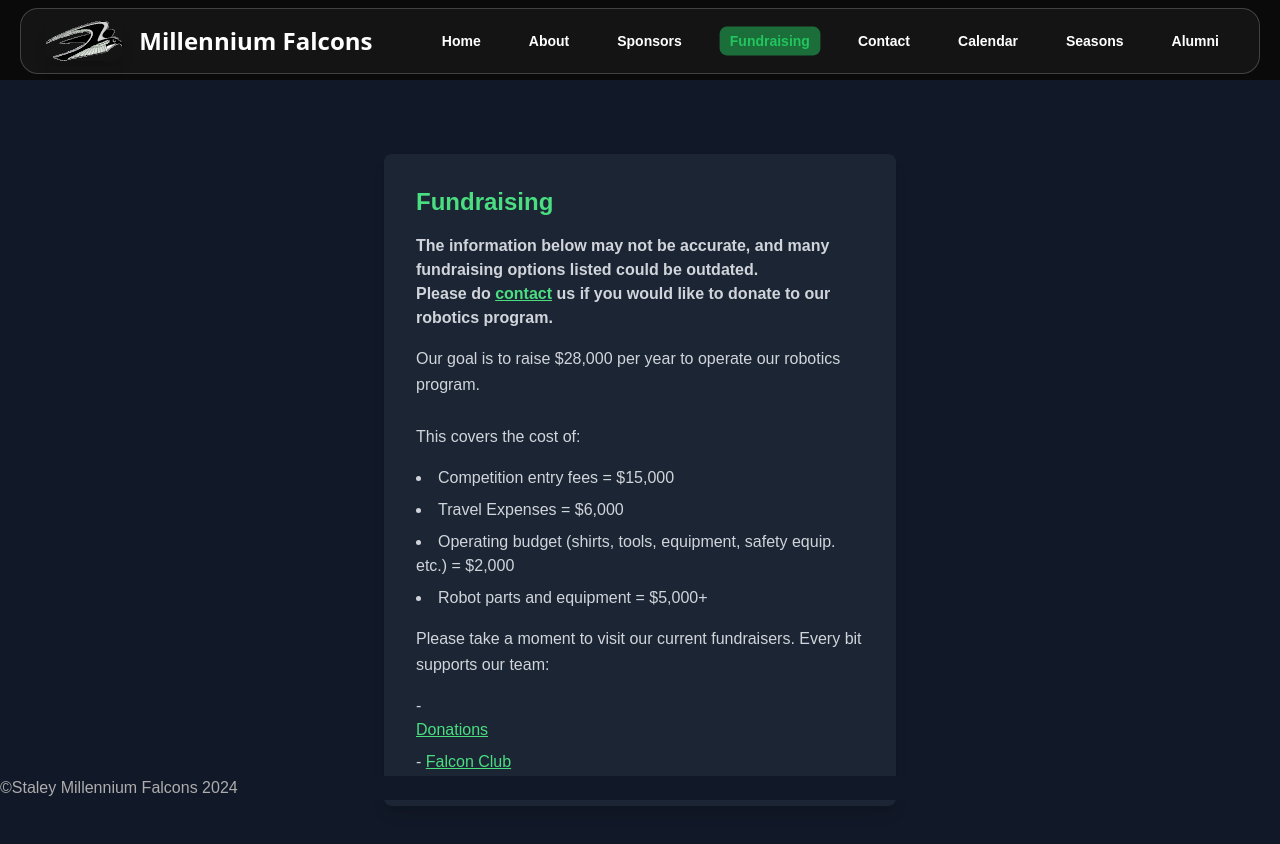
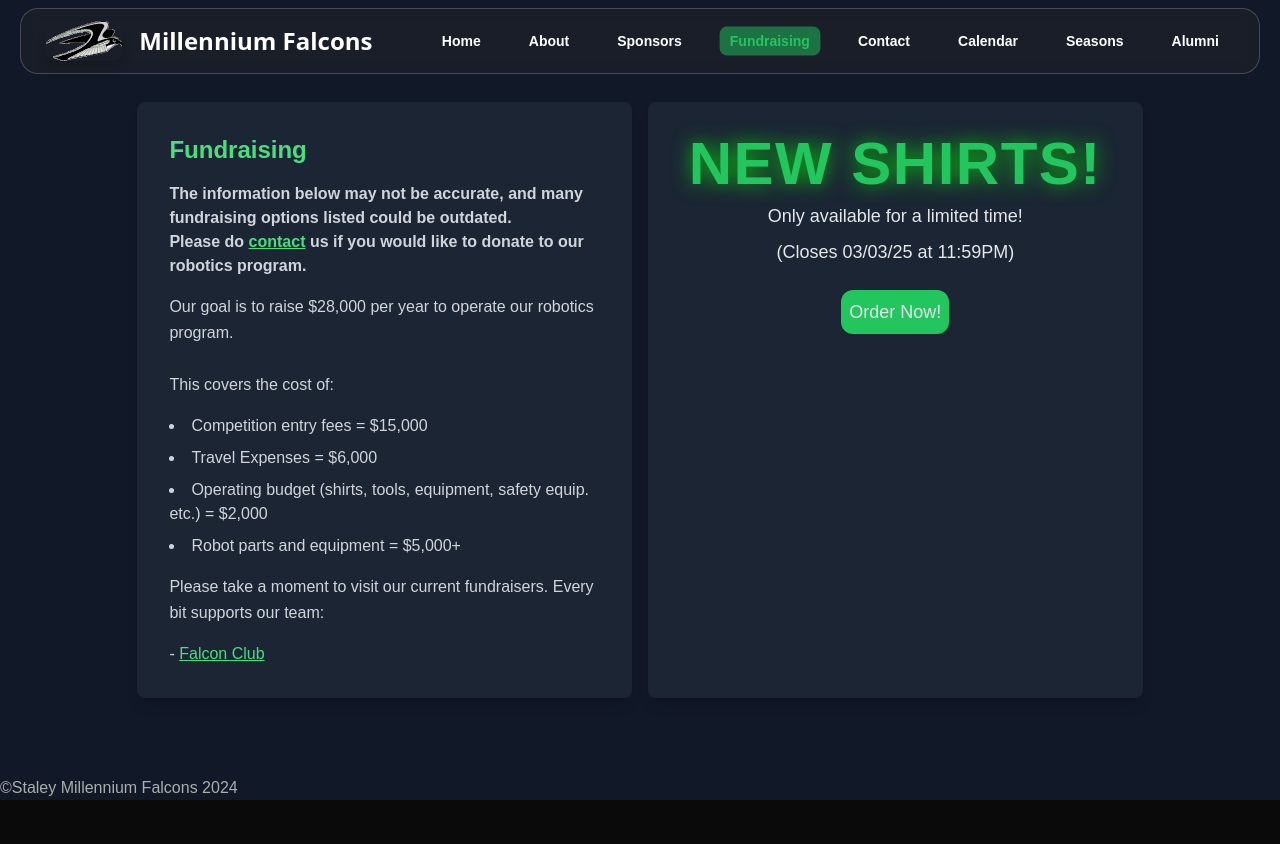
Before and after one commit to SHS-Programmers/final-robotics-site, a Next.js app: page /fundraising in a window 1280 px wide. Shown: the top 844 px of the page. After the commit the page ends 800 px from the top, so only its background shows below. Built offline with nearby package versions, Linux system fonts and the light colour scheme; a web font is replaced by a local one.

Commit message:
NEW SHIRTS! STYLE UPDATES

```diff
--- a/app/about/layout.tsx
+++ b/app/about/layout.tsx
@@ -13,7 +13,7 @@ const AboutLayout: React.FC<AboutLayoutProps> = ({ children }) => {
     const currentPath = pathname.toString();
 
     return (
-        <div className="min-h-screen bg-gray-900 text-white p-6">
+        <div className="min-h-screen bg-gray-900 text-white p-6 pt-40">
             <div className="max-w-4xl mx-auto">
                 <nav className="mb-6">
                     <ul className="flex justify-center gap-6 text-lg font-medium">
--- a/app/calendar/page.tsx
+++ b/app/calendar/page.tsx
@@ -3,7 +3,7 @@ import React from 'react';
 
 const Calendar: React.FC = () => {
     return (
-        <div className="flex flex-col items-center justify-center p-6 min-h-screen bg-gray-900">
+        <div className="flex flex-col items-center justify-center p-6 min-h-screen bg-gray-900 pt-40">
             <div className="bg-gray-800/70 backdrop-blur-md rounded-xl p-6 mb-6 shadow-lg text-center">
                 <h2 className="text-3xl font-bold text-green-500">Calendar</h2>
             </div>
--- a/app/contact/page.tsx
+++ b/app/contact/page.tsx
@@ -2,10 +2,10 @@ import React from "react";
 
 const Contact = () => {
     return (
-        <div className="flex flex-col md:flex-col justify-center items-center gap-8 p-6">
-            {/*FTC*/}
-            {/* Google Maps Embed */}
-            <div className="w-full md:w-1/2">
+        <div className="flex flex-col md:flex-row justify-center items-stretch gap-8 p-6 pt-40 min-h-screen">
+            {/* FRC Section */}
+            <div className="flex flex-col w-full md:w-1/2">
+                <div className="w-full">
                     <iframe
                         src="https://www.google.com/maps/embed?pb=!1m18!1m12!1m3!1d2837.0996291106194!2d-94.54590295669351!3d39.28987882079203!2m3!1f0!2f0!3f0!3m2!1i1024!2i768!4f13.1!3m3!1m2!1s0x87c0576f54c35871%3A0x1a6b3f59cf67a0fa!2sStaley%20High%20School!5e0!3m2!1sen!2sus!4v1701886467380!5m2!1sen!2sus"
                         width="100%"
@@ -17,16 +17,13 @@ const Contact = () => {
                         title="Staley Location Map"
                     ></iframe>
                 </div>
-
-            {/* Contact Info */}
-            <div className="w-full md:w-1/2 bg-gray-800 bg-opacity-80 rounded-lg p-6 shadow-lg text-gray-300">
+                <div className="w-full bg-gray-800 bg-opacity-80 rounded-lg p-6 shadow-lg text-gray-300 flex-1">
                     <h2 className="text-2xl font-bold text-green-400 mb-4">Contact Info for FRC</h2>
                     <div className="text-left space-y-6">
                         <div>
                             <h3 className="font-semibold">Email:</h3>
                             <p className="pl-4">staleyrobotics@gmail.com</p>
                         </div>
-
                         <div>
                             <h3 className="font-semibold">Faculty Advisors:</h3>
                             <p className="pl-4">
@@ -56,22 +53,23 @@ const Contact = () => {
                         </div>
                     </div>
                 </div>
+            </div>
 
-            {/*FTC*/}
-            {/* Google Maps Embed */}
-            <div className="w-full md:w-1/2">
+            {/* FTC Section */}
+            <div className="flex flex-col w-full md:w-1/2">
+                <div className="w-full">
                     <iframe
                         src="https://www.google.com/maps/embed?pb=!1m18!1m12!1m3!1d3088.138034509128!2d-94.57472638849745!3d39.28512002361571!2m3!1f0!2f0!3f0!3m2!1i1024!2i768!4f13.1!3m3!1m2!1s0x87c0590051e3afc5%3A0x44ee7f00432a2a50!2sNew%20Mark%20Middle%20School!5e0!3m2!1sen!2sus!4v1738965830191!5m2!1sen!2sus"
                         width="100%"
                         height="450"
-                    style={{"border": 0}}
+                        style={{border: 0}}
                         loading="eager"
                         className="rounded-lg shadow-lg"
                         referrerPolicy="no-referrer-when-downgrade"
-                    title="Staley Location Map">
-                </iframe>
+                        title="Staley Location Map"
+                    ></iframe>
                 </div>
-            <div className="w-full md:w-1/2 bg-gray-800 bg-opacity-80 rounded-lg p-6 shadow-lg text-gray-300">
+                <div className="w-full bg-gray-800 bg-opacity-80 rounded-lg p-6 shadow-lg text-gray-300 flex-1">
                     <h2 className="text-2xl font-bold text-green-400 mb-4">Contact Info for FTC</h2>
                     <div className="text-left space-y-6">
                         <div>
@@ -95,6 +93,7 @@ const Contact = () => {
                     </div>
                 </div>
             </div>
+        </div>
     );
 };
 
--- a/app/fundraising/page.tsx
+++ b/app/fundraising/page.tsx
@@ -4,16 +4,20 @@ import Link from "next/link";
 const Fundraising = () => {
     return (
         <div className="flex justify-center items-center min-h-screen bg-gray-900 text-gray-300">
+            <div className="flex space-x-4">
                 <div className="bg-gray-800 bg-opacity-80 p-8 rounded-lg shadow-lg max-w-lg w-full">
                     <h2 className="text-2xl font-bold text-green-400 mb-4">Fundraising</h2>
                     <strong className="block mb-4">
-                    The information below may not be accurate, and many fundraising options listed could be outdated. <br />
-                    Please do{" "} <Link href="/contact"><span className="text-green-400 underline hover:text-green-300">contact</span> </Link>{" "} us if you would like to donate to our robotics program.
+                        The information below may not be accurate, and many fundraising options listed could be
+                        outdated. <br/>
+                        Please do{" "} <Link href="/contact"><span
+                        className="text-green-400 underline hover:text-green-300">contact</span> </Link>{" "} us if you
+                        would like to donate to our robotics program.
                     </strong>
                     <p className="leading-relaxed mb-4">
                         Our goal is to raise $28,000 per year to operate our robotics program.
-                    <br />
-                    <br />
+                        <br/>
+                        <br/>
                         This covers the cost of:
                     </p>
                     <ul className="list-disc list-inside mb-4 space-y-2">
@@ -28,22 +32,32 @@ const Fundraising = () => {
                     <ul className="list-none space-y-2">
                         <li>
                             -{" "}
-                        <Link href="/donate">
-                            <p className="text-green-400 underline hover:text-green-300">Donations</p>
-                        </Link>
-                    </li>
-                    <li>
-                        -{" "}
-                        <a
+                            <Link
                                 href="https://www.staleyfalconclub.com/falcon-club-memberships/"
                                 className="text-green-400 underline hover:text-green-300"
                                 target="_blank"
                                 rel="noopener noreferrer"
                             >
                                 Falcon Club
-                        </a>
+                            </Link>
                         </li>
                     </ul>
+                </div>
+                <div className="bg-gray-800 bg-opacity-80 p-8 rounded-lg shadow-lg max-w-lg w-full flex flex-col items-center">
+                            <h1 className="text-6xl font-extrabold text-green-500 drop-shadow-[0_0_10px_rgba(0,255,0,0.7)] animate-pulse tracking-wide">
+                                NEW SHIRTS!
+                            </h1>
+                            <h3 className="text-lg font-medium text-gray-200 mt-2">
+                                Only available for a limited time!
+                            </h3>
+                            <h3 className={"text-lg font-medium text-gray-200 mt-2"}>
+                                (Closes 03/03/25 at 11:59PM)
+                            </h3>
+                            <a className="text-lg font-medium text-gray-200 bg-green-500 p-2 rounded-xl mt-6"
+                               href="https://staleyrobotics25.itemorder.com/">
+                                Order Now!
+                            </a>
+                        </div>
             </div>
         </div>
     );
--- a/app/layout.tsx
+++ b/app/layout.tsx
@@ -28,7 +28,7 @@ export default function RootLayout({
         <div>
             <Analytics/>
             <NavBar/>
-            <div className={"pt-20"}>
+            <div className={"min-h-screen"}>
             {children}
             </div>
 
--- a/app/page.tsx
+++ b/app/page.tsx
@@ -13,10 +13,23 @@ const Landing: React.FC = () => {
     return (
         <div className="relative overflow-hidden">
             <div
-                className="relative bg-fixed bg-cover bg-center min-h-screen"
+                className="relative bg-fixed bg-cover bg-center min-h-screen pt-0"
                 style={{ backgroundImage: "url('/path-to-bg.jpg')" }}
             >
                 <TitleImage images={images} interval={4000} />
+                <div className={"absolute top-52 left-1/2 transform -translate-x-1/2 z-20"}>
+                    <div className="bg-gray-600 border-4 border-dashed border-green-400 p-12 rounded-xl flex-col flex items-center">
+                        <h1 className="text-6xl font-extrabold text-green-500 drop-shadow-[0_0_10px_rgba(0,255,0,0.7)] animate-pulse tracking-wide">
+                            NEW SHIRTS!
+                        </h1>
+                        <h3 className="text-lg font-medium text-gray-200 mt-2">
+                            Only available for a limited time!
+                        </h3>
+                        <a className="text-lg font-medium text-gray-200 bg-green-500 p-2 rounded-xl mt-6" href="https://staleyrobotics25.itemorder.com/">
+                            Order Now!
+                        </a>
+                    </div>
+                </div>
                 <div
                     className="absolute bottom-28 left-8 z-20 transition-transform duration-300"
                 >
--- a/app/seasons/page.tsx
+++ b/app/seasons/page.tsx
@@ -23,7 +23,7 @@ const reefScapeImages = [
 
 const Seasons = () => {
     return (
-        <div className="space-y-10">
+        <div className="space-y-10 pt-20">
             {/* ReefScape Section */}
             <div className="center">
                 <div className="frosted-glass p-6">
@@ -128,7 +128,7 @@ const Seasons = () => {
                             2023 Charged Up game
                         </a>{' '}
                         is to score cubes and cones into their
-                        respective grids to support their &#39;community&#39;, the community is an alliance's home base, meaning
+                        respective grids to support their &#39;community&#39;, the community is an alliance&#39;s home base, meaning
                         no bot from another alliance can enter their community. The robots goal is to then dock on
                         charge stations in their community to earn points for their alliance by balancing the
                         station.
--- a/app/sponsors/page.tsx
+++ b/app/sponsors/page.tsx
@@ -3,7 +3,7 @@ import Image from 'next/image';
 
 const Sponsors = () => {
     return (
-        <div className="flex flex-col items-center p-4">
+        <div className="flex flex-col items-center p-4 pt-40">
             {/* Header Section */}
             <div className="bg-gray-800 text-white p-6 rounded-lg shadow-lg w-full max-w-4xl">
                 <h2 className="text-3xl font-bold font-jockey-one">Sponsors</h2>
```
Lines whose indentation alone changed are shown as unchanged.
